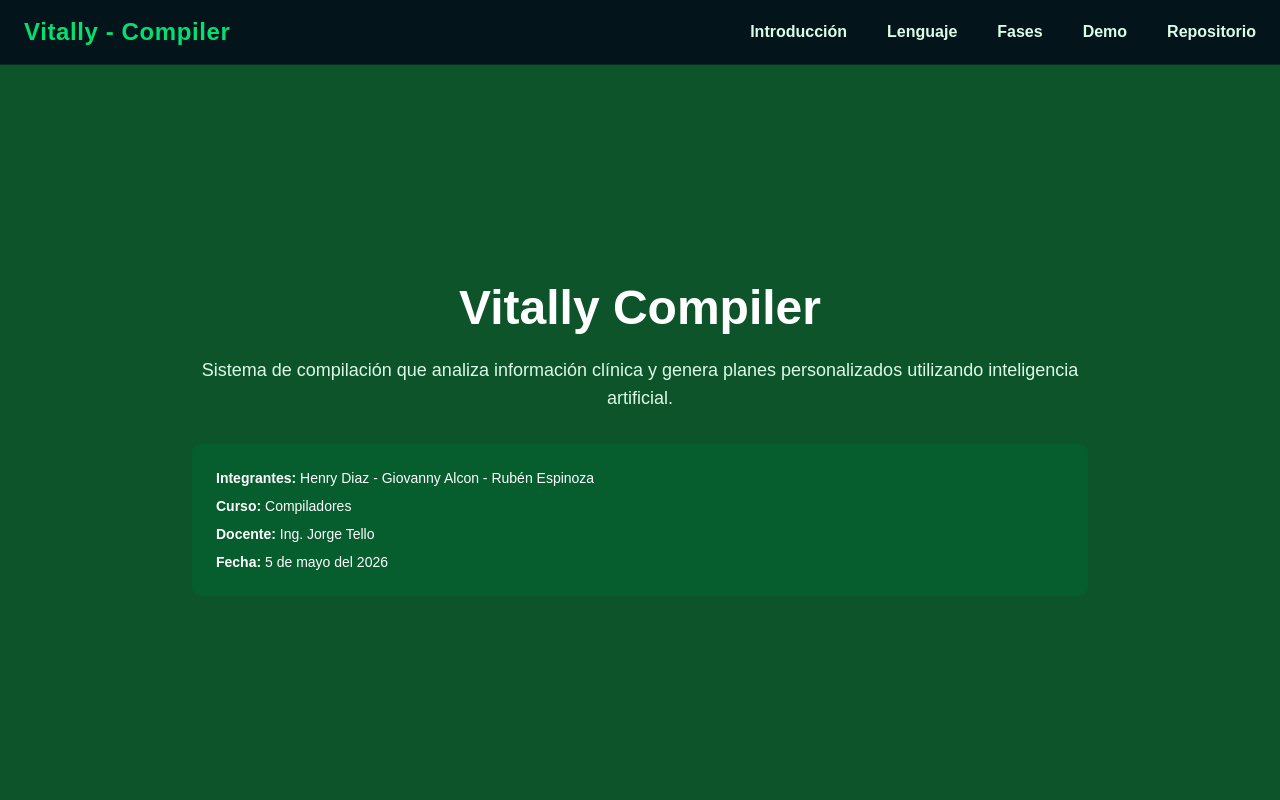
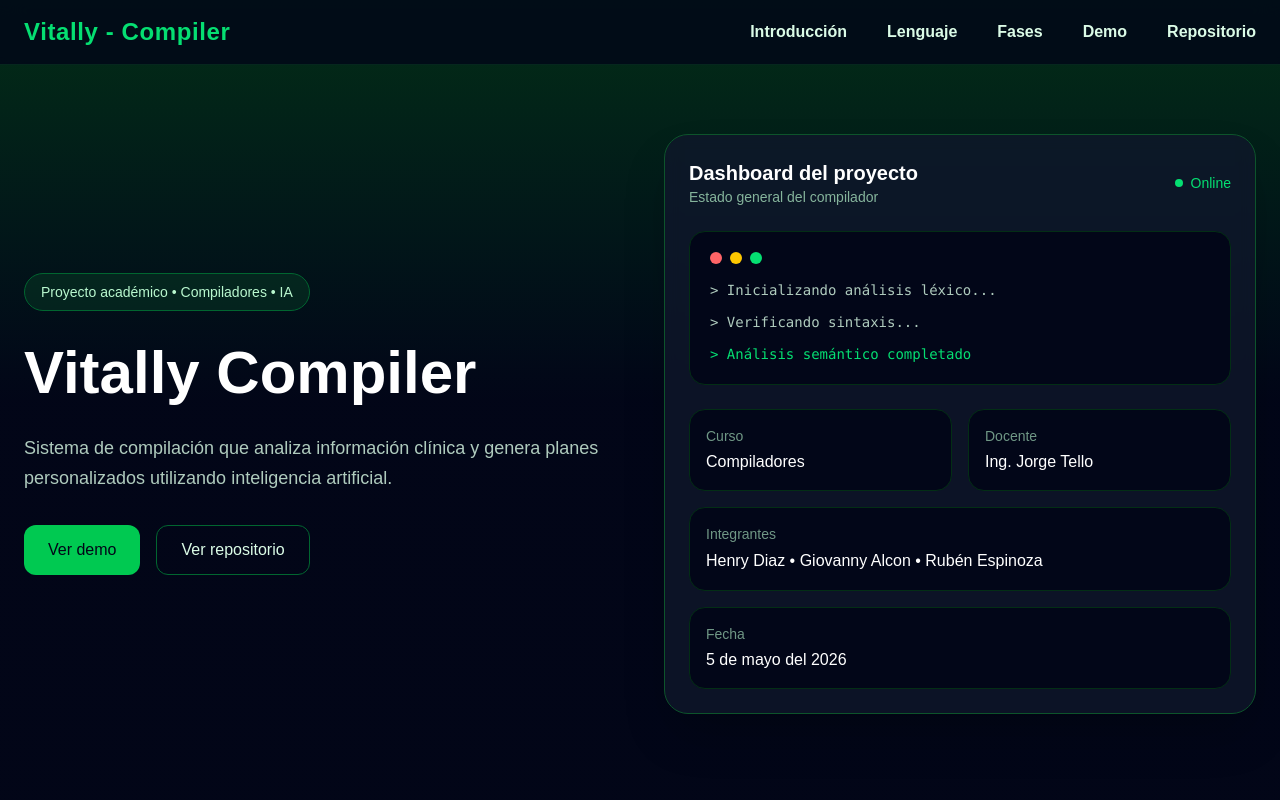
Before and after one commit to Ruben-online/Compilador-Web, a Next.js app: page / in a window 1280 px wide. Shown: the top 800 px of the page. Built offline with nearby package versions, Linux system fonts and the light colour scheme.

Commit message:
Rediseñar sección hero con estilo académico y mejor jerarquía visual

```diff
--- a/src/sections/hero.js
+++ b/src/sections/hero.js
@@ -1,45 +1,142 @@
 export default function Hero() {
   return (
-    <section className="h-screen flex items-center justify-center bg-green-900 text-white px-6 pt-20">
-      <div className="max-w-4xl text-center">
+    <section className="min-h-screen bg-gradient-to-b from-green-950 via-slate-950 to-slate-950 text-white px-6 pt-28 pb-16 flex items-center">
+
+      <div className="max-w-7xl mx-auto w-full grid lg:grid-cols-2 gap-12 items-center">
+
+        {/* Columna izquierda */}
+        <div>
+
+          {/* Badge */}
+          <div className="inline-flex items-center rounded-full border border-green-800 bg-green-900/30 px-4 py-2 text-sm text-green-200 mb-6">
+            Proyecto académico • Compiladores • IA
+          </div>
 
           {/* Título */}
-        <h1 className="text-5xl font-bold mb-6">
+          <h1 className="text-5xl md:text-6xl font-bold leading-tight mb-6">
             Vitally Compiler
           </h1>
 
           {/* Descripción */}
-        <p className="text-green-100 text-lg mb-8">
-          Sistema de compilación que analiza información clínica y genera planes
-          personalizados utilizando inteligencia artificial.
+          <p className="text-green-100/80 text-lg leading-relaxed mb-8 max-w-xl">
+            Sistema de compilación que analiza información clínica y genera
+            planes personalizados utilizando inteligencia artificial.
           </p>
 
-        {/* Info del proyecto */}
-        <div className="bg-green-800/50 rounded-lg p-6 text-left text-sm space-y-2">
+          {/* Botones */}
+          <div className="flex flex-col sm:flex-row gap-4">
+
+            <button className="bg-green-500 hover:bg-green-400 transition-colors px-6 py-3 rounded-xl font-medium text-slate-950">
+              Ver demo
+            </button>
+
+            <button className="border border-green-800 hover:border-green-600 hover:bg-green-900/20 transition-colors px-6 py-3 rounded-xl font-medium text-green-100">
+              Ver repositorio
+            </button>
+
+          </div>
+
+        </div>
+
+        {/* Columna derecha */}
+        <div className="bg-slate-900/80 backdrop-blur-sm border border-green-900 rounded-3xl p-6 shadow-2xl">
+
+          {/* Header del panel */}
+          <div className="flex items-center justify-between mb-6">
+
+            <div>
+              <h2 className="text-xl font-semibold">
+                Dashboard del proyecto
+              </h2>
+
+              <p className="text-green-200/70 text-sm">
+                Estado general del compilador
+              </p>
+            </div>
+
+            <div className="flex items-center gap-2 text-green-400 text-sm">
+              <div className="w-2 h-2 rounded-full bg-green-400"></div>
+              Online
+            </div>
+
+          </div>
+
+          {/* Panel principal */}
+          <div className="bg-slate-950 border border-green-950 rounded-2xl p-5 mb-6">
+
+            <div className="flex items-center gap-2 mb-4">
+              <div className="w-3 h-3 rounded-full bg-red-400"></div>
+              <div className="w-3 h-3 rounded-full bg-yellow-400"></div>
+              <div className="w-3 h-3 rounded-full bg-green-400"></div>
+            </div>
+
+            <div className="space-y-3 text-sm font-mono text-green-100/80">
 
               <p>
-            <span className="font-semibold">Integrantes:</span>{" "}
-            Henry Diaz - Giovanny Alcon - Rubén Espinoza
+                {">"} Inicializando análisis léxico...
               </p>
 
               <p>
-            <span className="font-semibold">Curso:</span>{" "}
-            Compiladores
+                {">"} Verificando sintaxis...
               </p>
 
-          <p>
-            <span className="font-semibold">Docente:</span>{" "}
-            Ing. Jorge Tello
-          </p>
-
-          <p>
-            <span className="font-semibold">Fecha:</span>{" "}
-            5 de mayo del 2026
+              <p className="text-green-400">
+                {">"} Análisis semántico completado
               </p>
 
             </div>
 
           </div>
+
+          {/* Información */}
+          <div className="grid sm:grid-cols-2 gap-4">
+
+            <div className="bg-slate-950 border border-green-950 rounded-2xl p-4">
+              <p className="text-green-200/60 text-sm mb-1">
+                Curso
+              </p>
+
+              <p className="font-medium">
+                Compiladores
+              </p>
+            </div>
+
+            <div className="bg-slate-950 border border-green-950 rounded-2xl p-4">
+              <p className="text-green-200/60 text-sm mb-1">
+                Docente
+              </p>
+
+              <p className="font-medium">
+                Ing. Jorge Tello
+              </p>
+            </div>
+
+            <div className="bg-slate-950 border border-green-950 rounded-2xl p-4 sm:col-span-2">
+              <p className="text-green-200/60 text-sm mb-1">
+                Integrantes
+              </p>
+
+              <p className="font-medium leading-relaxed">
+                Henry Diaz • Giovanny Alcon • Rubén Espinoza
+              </p>
+            </div>
+
+            <div className="bg-slate-950 border border-green-950 rounded-2xl p-4 sm:col-span-2">
+              <p className="text-green-200/60 text-sm mb-1">
+                Fecha
+              </p>
+
+              <p className="font-medium">
+                5 de mayo del 2026
+              </p>
+            </div>
+
+          </div>
+
+        </div>
+
+      </div>
+
     </section>
   );
 }
```
Lines whose indentation alone changed are shown as unchanged.
